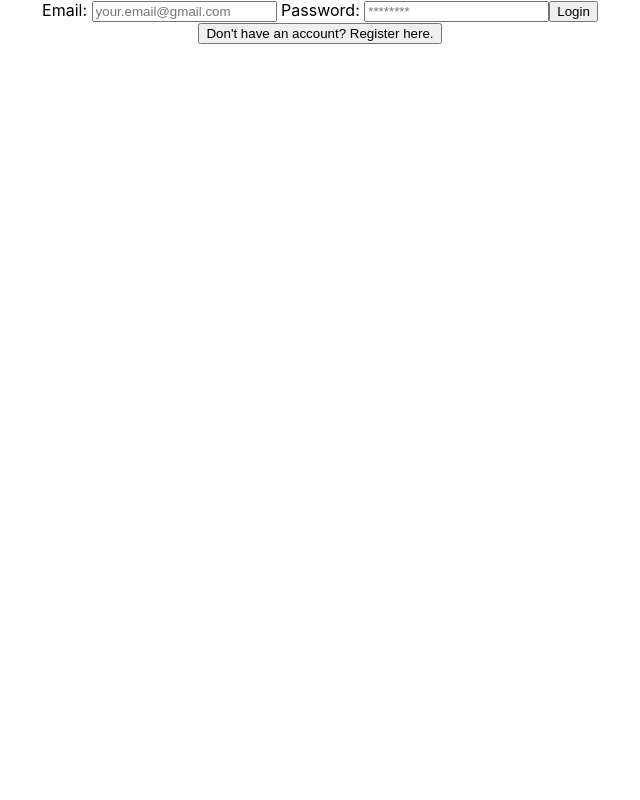
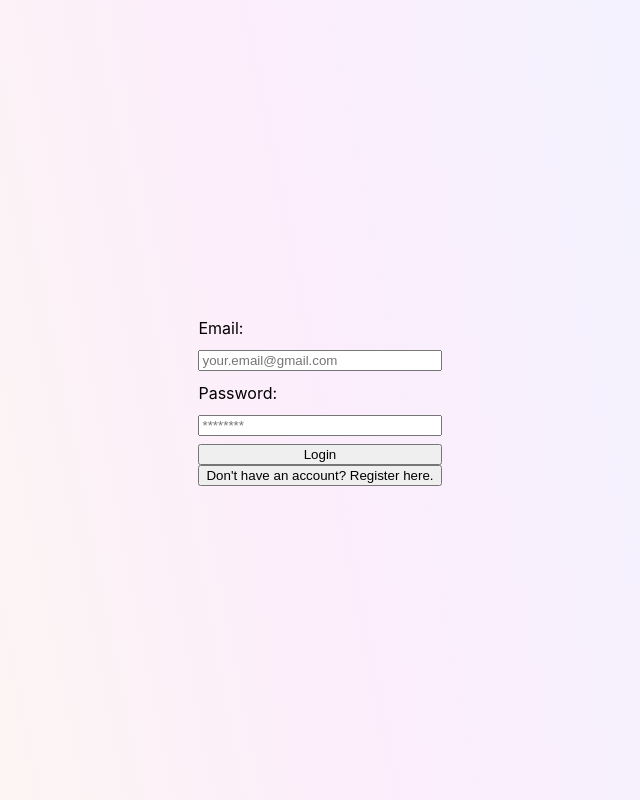
Before and after one commit to Pastekeleton/FinalProject, a React (Create React App) app in the folder client/: page / in a window 1280 px wide. Shown: the whole page, without its empty margins (320-960 px from the left). Built offline with nearby package versions, Linux system fonts and the light colour scheme.

Commit message:
did some css

```diff
--- a/client/src/App.css
+++ b/client/src/App.css
@@ -1,38 +1,22 @@
 .App {
   text-align: center;
+  display: flex;
+  min-height: 100vh;
+  align-items: center;
+  justify-content: center;
+  background-image: linear-gradient(79deg, #fcfced, #fcedfc, #ebf6ff);
 }
 
-.App-logo {
-  height: 40vmin;
-  pointer-events: none;
+.auth-form-container, .login-form, .register-form {
+  display: flex;
+  flex-direction: column;
 }
 
-@media (prefers-reduced-motion: no-preference) {
-  .App-logo {
-    animation: App-logo-spin infinite 20s linear;
-  }
+label {
+  text-align: left;
+  padding: 0.25rem 0;
 }
 
-.App-header {
-  background-color: #282c34;
-  min-height: 100vh;
-  display: flex;
-  flex-direction: column;
-  align-items: center;
-  justify-content: center;
-  font-size: calc(10px + 2vmin);
-  color: white;
+input {
+  margin: 0.5rem 0;
 }
-
-.App-link {
-  color: #61dafb;
-}
-
-@keyframes App-logo-spin {
-  from {
-    transform: rotate(0deg);
-  }
-  to {
-    transform: rotate(360deg);
-  }
-}
--- a/client/src/Login.jsx
+++ b/client/src/Login.jsx
@@ -11,7 +11,7 @@ export const Login = (props) => {
 
     return (
         <div className = "auth-form-container">
-        <form onSubmit ={handleSubmit}>
+        <form className = "login-form" onSubmit ={handleSubmit}>
             <label for = "email">Email: </label>
             <input value = {email} onChange = {(e) => setEmail(e.target.value)} type = "email" placeholder = "your.email@gmail.com" id = "email" name = "email" />
             <label for = "password"> Password: </label>
--- a/client/src/Register.jsx
+++ b/client/src/Register.jsx
@@ -13,7 +13,7 @@ export const Register = (props) => {
 
     return (
         <div className = "auth-form-container">
-        <form onSubmit ={handleSubmit}>
+        <form className = "register-form" onSubmit ={handleSubmit}>
             <label>Full Name</label>
             <input value = {name} onChange = {(e) => setName(e.target.value)} name = "name" id = "name" placeholder = "full name" />
             <label for = "email">Email: </label>
```
